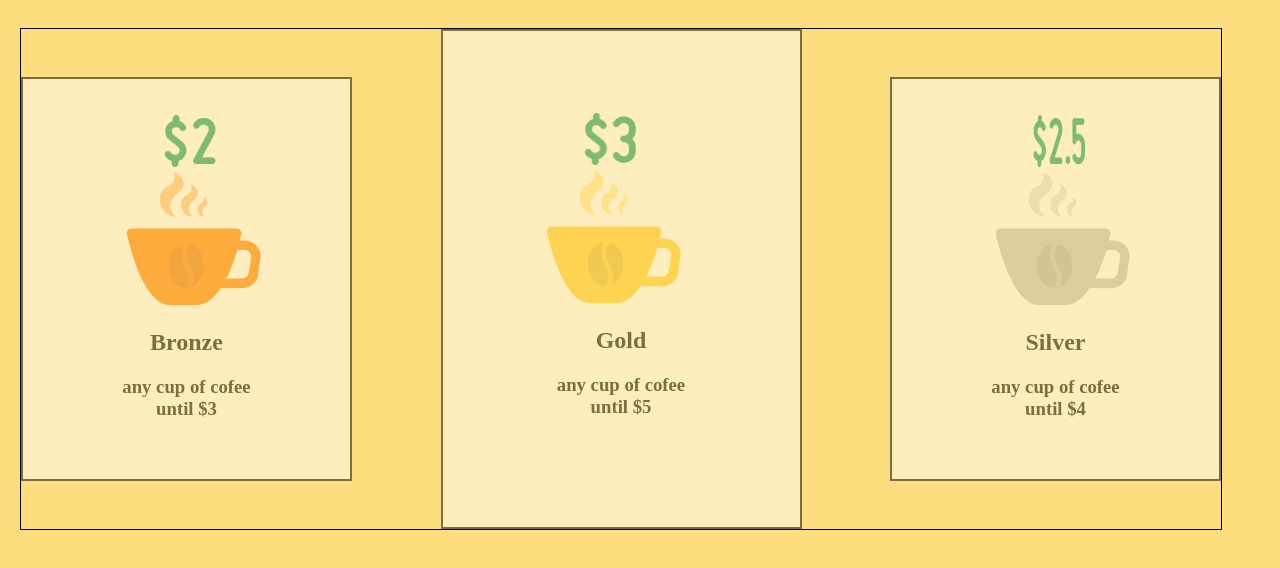
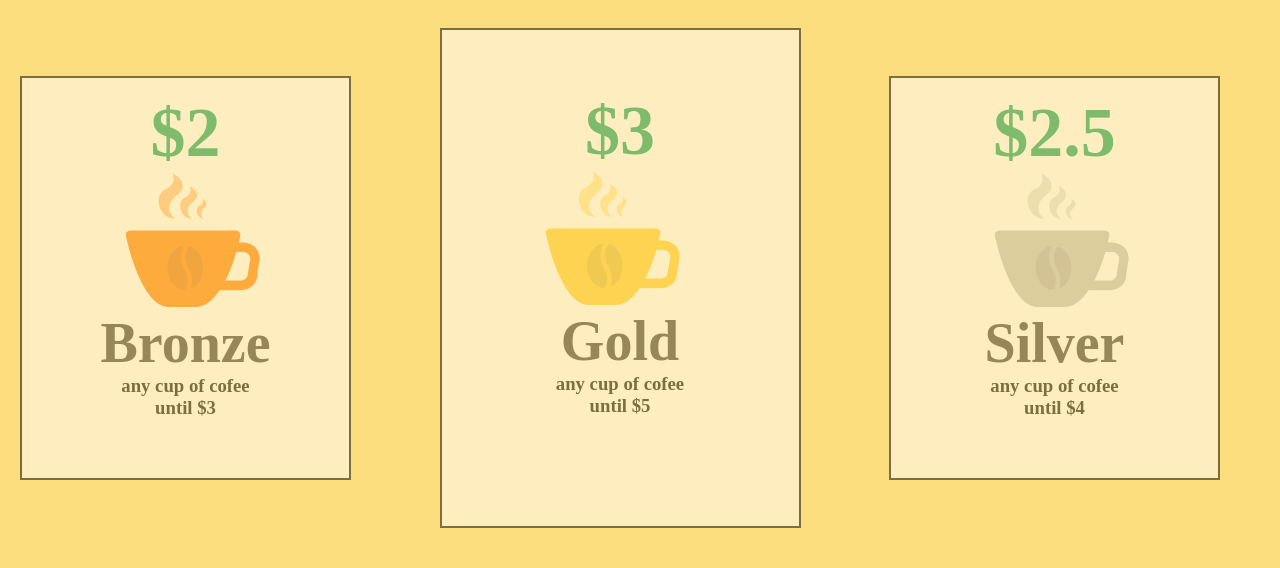
Before and after one commit to SerPUA/HW, a plain HTML site: page hw_05_03_1/index05_03_1.html in a window 1280 px wide. Drawn offline with Linux system fonts and the light colour scheme.

Commit message:
Исправленні ошибки

```diff
--- a/hw_05_03_1/index05_03_1.html
+++ b/hw_05_03_1/index05_03_1.html
@@ -9,22 +9,22 @@
 </head>
 <body>
     <div class="cup cups">
-       <img class="price" src="/images/$2.png" alt="price two dollars">
+        <h1 class="price info">$2</h1>
        <img class="cup_img" src="./images/cup_bronze.png" alt=" bronze cup">
-       <h2 class="text2">Bronze </h2>
-       <h3 class="text3">any cup of cofee <br> until $3</h3>
+       <h2 class="text2 info">Bronze </h2>
+       <h3 class="text3 info">any cup of cofee <br> until $3</h3>
     </div>
     <div class="cup cups golden__cup">
-        <img class="price" src="/images/$3.png" alt="price three dollars">
+        <h1 class="price info">$3</h1>
         <img class="cup_img" src="./images/cup_gold.png" alt="golden cup">
-        <h2 class="text2">Gold </h2>
-        <h3 class="text3">any cup of cofee <br> until $5</h3>
+        <h2 class="text2 info">Gold </h2>
+        <h3 class="text3 info">any cup of cofee <br> until $5</h3>
     </div>
     <div class="cup cups">
-        <img class="price" src="/images/$2.5.png" alt="price two and half dollars">
+        <h1 class="price info">$2.5</h1>
         <img class="cup_img"  src="/images/cup_silver.png" alt="silver cup">
-        <h2 class="text2">Silver </h2>
-        <h3 class="text3">any cup of cofee <br> until $4</h3>
+        <h2 class="text2 info">Silver </h2>
+        <h3 class="text3 info">any cup of cofee <br> until $4</h3>
     </div>
 </body>
 </html>
--- a/hw_05_03_1/style05_03_1.css
+++ b/hw_05_03_1/style05_03_1.css
@@ -6,9 +6,7 @@ body{
     justify-content: space-between;
     align-items: center;
     margin: 28px 0 0 20px;
-    border: 1px solid black;
     flex-grow: 1;
-
 }
 .cup{
     border: 2px solid black;
@@ -33,20 +31,26 @@ body{
     margin: 0;
     padding-top: 61px;
 }
+.info{
+    margin: 0;
+}
 .price{
-    width: 52px;
-    height: 52px;
-    padding: 21px 0 0 126px;
+    font-size: 70px;
+
+    color: #02995b;
+    font-weight: bold;
+    text-align: center;
 }
 .text2{
-    font-weight: 700;
+    font-size: 56px;
+     color: #333333;
     text-align: center;
 }
 .text3{
     text-align: center;
 }
 .cup:hover{
-    transform: scale(1.2);
+    transform: scale(1.1);
     opacity: 1;
     background-color: blue;
 }
```
